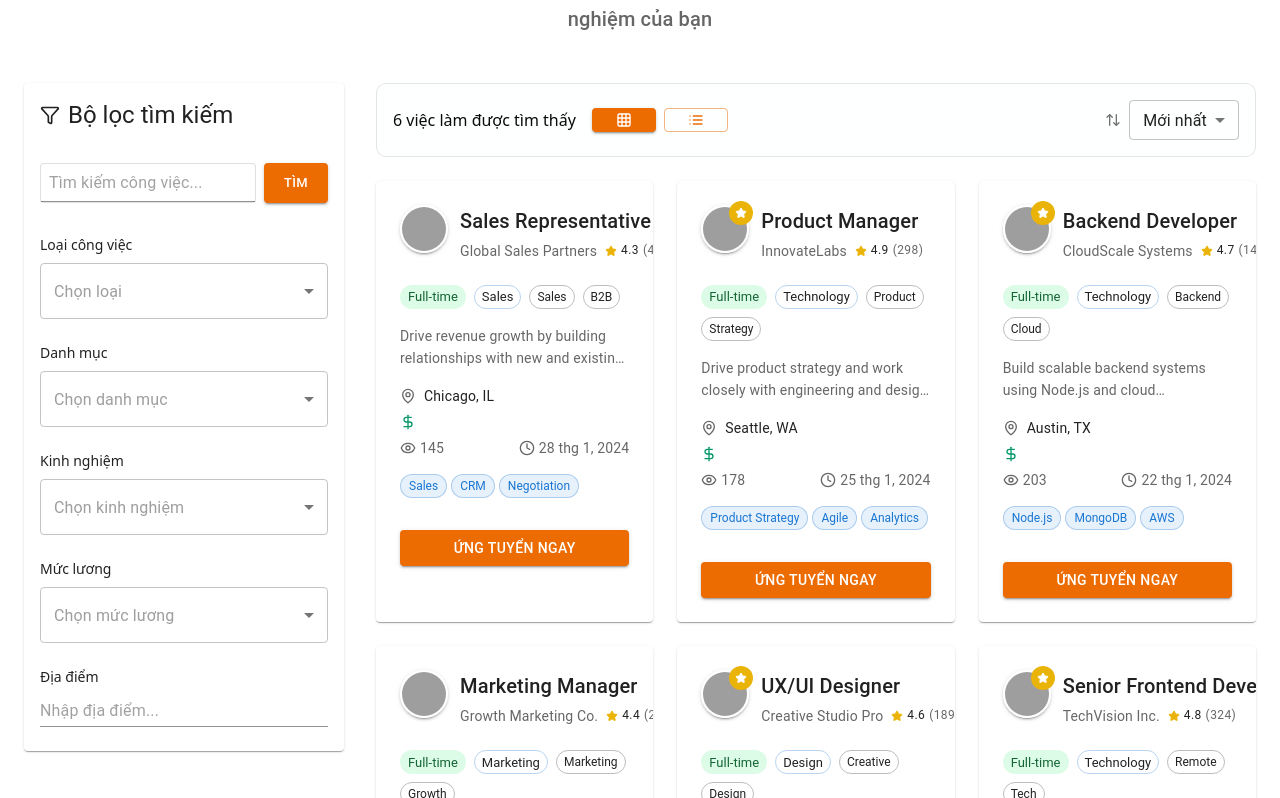
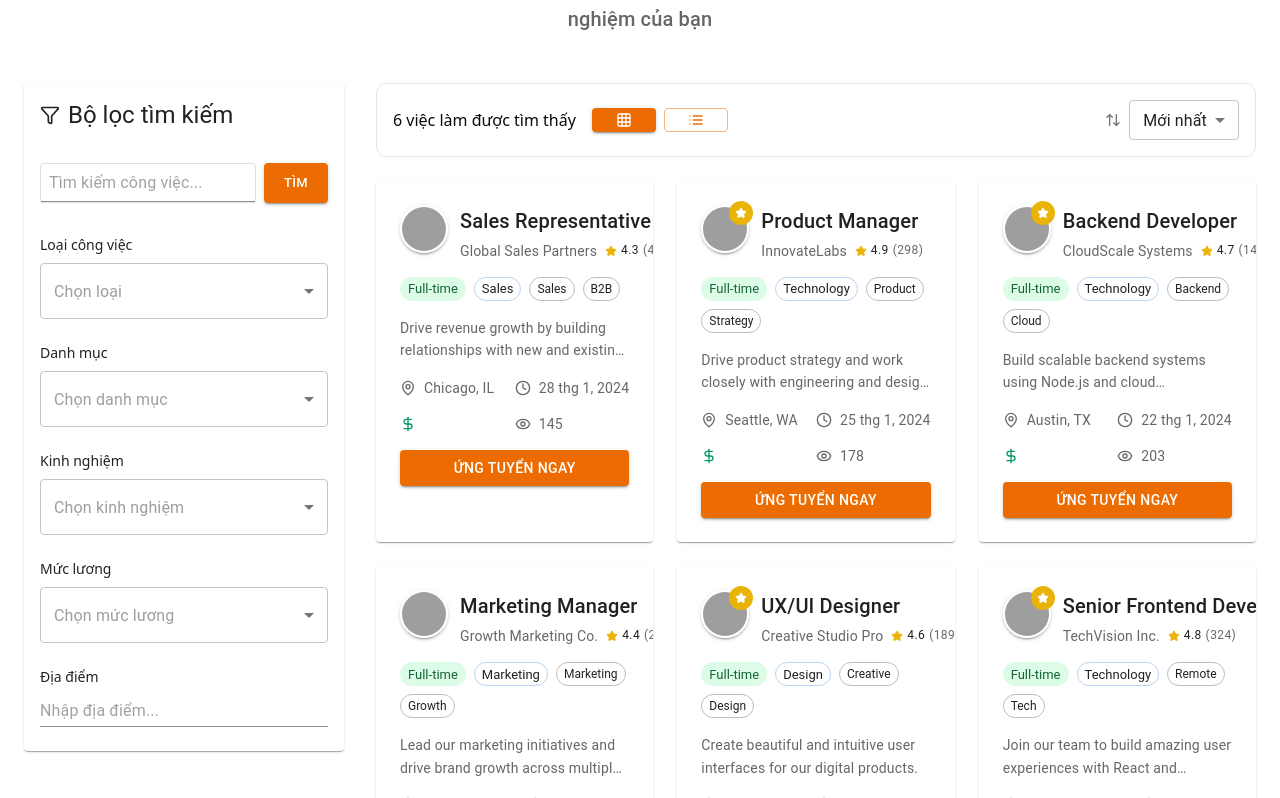
Before and after one commit to mingnhi/cvkingapp, a Next.js app in the folder frontend/: page /job in a window 1280 px wide. Shown: the part 2002-2800 px from the top of the page. Built offline with nearby package versions, Linux system fonts and the light colour scheme; grey boxes are pictures that could not be loaded.

Commit message:
refactor: streamline JobCard and JobFilters components for improved readability and functionality

```diff
--- a/frontend/src/components/ui/client/job/JobCard.tsx
+++ b/frontend/src/components/ui/client/job/JobCard.tsx
@@ -1,26 +1,10 @@
 import { motion } from "motion/react";
 import { Job } from "@/types/job.type";
 import {
-  Card,
-  CardContent,
-  CardActions,
-  Typography,
-  Button,
-  Chip,
-  Avatar,
-  Box,
-  IconButton,
-  useTheme,
-  alpha,
+  Card, CardContent, CardActions, Typography, Button, Chip, Avatar,
+  Box, IconButton, useTheme, alpha
 } from "@mui/material";
-import {
-  MapPin,
-  Clock,
-  DollarSign,
-  Eye,
-  BookmarkPlus,
-  Star,
-} from "lucide-react";
+import { MapPin, Clock, DollarSign, Eye, BookmarkPlus, Star } from "lucide-react";
 
 interface JobCardProps {
   job: Job;
@@ -32,179 +16,93 @@ interface JobCardProps {
 export function JobCard({ job, index, onApply, onSave }: JobCardProps) {
   const theme = useTheme();
 
-  // const formatSalary = (min: number, max: number, currency: string) => {
-  //   return `${currency} ${min.toLocaleString()} - ${max.toLocaleString()}`;
-  // };
+  const formatDate = (d: string) =>
+    new Date(d).toLocaleDateString("vi-VN", { year: "numeric", month: "short", day: "numeric" });
 
-  const formatDate = (dateString: string) => {
-    return new Date(dateString).toLocaleDateString("vi-VN", {
-      year: "numeric",
-      month: "short",
-      day: "numeric",
-    });
+  const typeStyle = (t: string) => {
+    const k = t?.toLowerCase();
+    if (k === "full-time") return { backgroundColor: "#dcfce7", color: "#166534" };
+    if (k === "part-time") return { backgroundColor: "#dbeafe", color: "#1e40af" };
+    if (k === "contract") return { backgroundColor: "#e9d5ff", color: "#7c2d12" };
+    return { backgroundColor: theme.palette.secondary.light, color: theme.palette.text.primary };
   };
 
-  const getJobTypeColor = (type: string) => {
-    switch (type.toLowerCase()) {
-      case "full-time":
-        return { backgroundColor: "#dcfce7", color: "#166534" };
-      case "part-time":
-        return { backgroundColor: "#dbeafe", color: "#1e40af" };
-      case "contract":
-        return { backgroundColor: "#e9d5ff", color: "#7c2d12" };
-      default:
-        return {
-          backgroundColor: theme.palette.secondary.light,
-          color: theme.palette.text.primary,
-        };
-    }
-  };
+  const line = (icon: React.ReactNode, text?: React.ReactNode) => (
+    <Box sx={{ display: "flex", alignItems: "center", gap: 1 }}>
+      {icon}
+      <Typography variant="body2" color="text.secondary" noWrap>
+        {text}
+      </Typography>
+    </Box>
+  );
 
   return (
     <motion.div
-      initial={{ opacity: 0, y: 20 }}
-      animate={{ opacity: 1, y: 0 }}
-      transition={{
-        duration: 0.5,
-        delay: index * 0.1,
-        ease: [0.25, 0.46, 0.45, 0.94],
-      }}
-      whileHover={{
-        y: -8,
-        transition: { duration: 0.3 },
-      }}
+      initial={{ opacity: 0, y: 20 }} animate={{ opacity: 1, y: 0 }}
+      transition={{ duration: 0.5, delay: index * 0.1, ease: [0.25, 0.46, 0.45, 0.94] }}
+      whileHover={{ y: -8, transition: { duration: 0.3 } }}
       style={{ position: "relative" }}
     >
       <Card
         sx={{
-          height: "100%",
-          position: "relative",
-          overflow: "hidden",
+          height: "100%", position: "relative", overflow: "hidden", transition: "all 0.3s ease",
           "&:hover": {
             boxShadow: theme.shadows[8],
-            "& .gradient-overlay": {
-              opacity: 1,
-            },
-            "& .save-button": {
-              opacity: 1,
-            },
+            "& .gradient-overlay": { opacity: 1 },
+            "& .save-button": { opacity: 1 },
           },
-          transition: "all 0.3s ease",
         }}
       >
         {/* Gradient Overlay */}
         <Box
           className="gradient-overlay"
           sx={{
-            position: "absolute",
-            inset: 0,
-            background: `linear-gradient(135deg, ${alpha(
-              theme.palette.primary.main,
-              0.05
-            )} 0%, transparent 50%, ${alpha(
-              theme.palette.secondary.main,
-              0.05
-            )} 100%)`,
-            opacity: 0,
-            transition: "opacity 0.3s ease",
-            pointerEvents: "none",
+            position: "absolute", inset: 0,
+            background: `linear-gradient(135deg, ${alpha(theme.palette.primary.main, 0.05)} 0%, transparent 50%, ${alpha(theme.palette.secondary.main, 0.05)} 100%)`,
+            opacity: 0, transition: "opacity 0.3s ease", pointerEvents: "none",
           }}
         />
 
         <CardContent sx={{ p: 3, pb: 2, position: "relative" }}>
-          <Box
-            sx={{
-              display: "flex",
-              alignItems: "flex-start",
-              justifyContent: "space-between",
-              mb: 2,
-            }}
-          >
-            <Box
-              sx={{
-                display: "flex",
-                alignItems: "flex-start",
-                gap: 1.5,
-                flex: 1,
-              }}
-            >
-              {/* Company Logo */}
-              <motion.div
-                initial={{ scale: 0.8, opacity: 0 }}
-                animate={{ scale: 1, opacity: 1 }}
-                transition={{ delay: index * 0.1 + 0.1 }}
-                style={{ position: "relative" }}
-              >
+          {/* Header */}
+          <Box sx={{ display: "flex", alignItems: "flex-start", justifyContent: "space-between", mb: 2 }}>
+            <Box sx={{ display: "flex", alignItems: "flex-start", gap: 1.5, flex: 1 }}>
+              <motion.div initial={{ scale: 0.8, opacity: 0 }} animate={{ scale: 1, opacity: 1 }} transition={{ delay: index * 0.1 + 0.1 }} style={{ position: "relative" }}>
                 <Avatar
                   src={job.company?.logo}
-                  sx={{
-                    width: 48,
-                    height: 48,
-                    border: `2px solid ${theme.palette.background.paper}`,
-                    boxShadow: theme.shadows[2],
-                  }}
+                  sx={{ width: 48, height: 48, border: `2px solid ${theme.palette.background.paper}`, boxShadow: theme.shadows[2] }}
                 >
                   {job.company?.name?.slice(0, 2) || "CO"}
                 </Avatar>
                 {job.company?.rating && job.company.rating >= 4.5 && (
-                  <Box
-                    sx={{
-                      position: "absolute",
-                      top: -4,
-                      right: -4,
-                      width: 24,
-                      height: 24,
-                      backgroundColor: "#eab308",
-                      borderRadius: "50%",
-                      display: "flex",
-                      alignItems: "center",
-                      justifyContent: "center",
-                    }}
-                  >
-                    <Star size={12} fill="white" color="white" />
+                  <Box sx={{
+                    position: "absolute", top: -4, right: -4, width: 24, height: 24, bgcolor: "#eab308",
+                    borderRadius: "50%", display: "flex", alignItems: "center", justifyContent: "center",
+                  }}>
+                    <Star size={12} color="#fff" fill="#fff" />
                   </Box>
                 )}
               </motion.div>
 
               <Box sx={{ flex: 1, minWidth: 0 }}>
-                <motion.div
-                  initial={{ opacity: 0 }}
-                  animate={{ opacity: 1 }}
-                  transition={{ delay: index * 0.1 + 0.2 }}
-                >
+                <motion.div initial={{ opacity: 0 }} animate={{ opacity: 1 }} transition={{ delay: index * 0.1 + 0.2 }}>
                   <Typography
-                    variant="h6"
-                    component="h3"
-                    sx={{
-                      mb: 0.5,
-                      transition: "color 0.2s",
-                      "&:hover": {
-                        color: theme.palette.primary.main,
-                      },
-                    }}
-                    noWrap
+                    variant="h6" component="h3" noWrap
+                    sx={{ mb: 0.5, transition: "color 0.2s", "&:hover": { color: theme.palette.primary.main } }}
                   >
                     {job.title}
                   </Typography>
                 </motion.div>
 
-                <Box
-                  sx={{ display: "flex", alignItems: "center", gap: 1, mb: 1 }}
-                >
+                <Box sx={{ display: "flex", alignItems: "center", gap: 1 }}>
                   <Typography variant="body2" color="text.secondary" noWrap>
                     {job.company?.name}
                   </Typography>
                   {job.company?.rating && (
-                    <Box
-                      sx={{ display: "flex", alignItems: "center", gap: 0.5 }}
-                    >
+                    <Box sx={{ display: "flex", alignItems: "center", gap: 0.5 }}>
                       <Star size={12} fill="#eab308" color="#eab308" />
-                      <Typography variant="caption">
-                        {job.company.rating}
-                      </Typography>
-                      <Typography variant="caption" color="text.secondary">
-                        ({job.company.reviewCount})
-                      </Typography>
+                      <Typography variant="caption">{job.company.rating}</Typography>
+                      <Typography variant="caption" color="text.secondary">({job.company.reviewCount})</Typography>
                     </Box>
                   )}
                 </Box>
@@ -213,157 +111,51 @@ export function JobCard({ job, index, onApply, onSave }: JobCardProps) {
 
             <motion.div whileHover={{ scale: 1.1 }} whileTap={{ scale: 0.95 }}>
               <IconButton
-                className="save-button"
-                onClick={() => onSave(job.id)}
-                sx={{
-                  opacity: 0,
-                  transition: "opacity 0.2s",
-                  "&:hover": {
-                    backgroundColor: alpha(theme.palette.primary.main, 0.1),
-                  },
-                }}
+                className="save-button" onClick={() => onSave(job.id)}
+                sx={{ opacity: 0, transition: "opacity 0.2s", "&:hover": { backgroundColor: alpha(theme.palette.primary.main, 0.1) } }}
               >
                 <BookmarkPlus size={20} />
               </IconButton>
             </motion.div>
           </Box>
 
-          {/* Job Type and Category Chips */}
+          {/* Chips */}
           <Box sx={{ display: "flex", flexWrap: "wrap", gap: 1, mb: 2 }}>
-            <Chip
-              label={job.jobType}
-              size="small"
-              sx={getJobTypeColor(job.jobType)}
-            />
-            <Chip
-              label={job.category.name}
-              variant="outlined"
-              size="small"
-              sx={{ borderColor: alpha(theme.palette.primary.main, 0.3) }}
-            />
-            {job.tags.map((tag) => (
-              <Chip
-                key={tag.id}
-                label={tag.name}
-                size="small"
-                variant="outlined"
-                sx={{ fontSize: "0.75rem" }}
-              />
+            <Chip label={job.jobType} size="small" sx={typeStyle(job.jobType)} />
+            <Chip label={job.category.name} size="small" variant="outlined" sx={{ borderColor: alpha(theme.palette.primary.main, 0.3) }} />
+            {job.tags.map(t => (
+              <Chip key={t.id} label={t.name} size="small" variant="outlined" sx={{ fontSize: "0.75rem" }} />
             ))}
           </Box>
 
-          {/* Job Description */}
+          {/* Description */}
           <Typography
-            variant="body2"
-            color="text.secondary"
+            variant="body2" color="text.secondary"
             sx={{
-              mb: 2,
-              lineHeight: 1.6,
-              display: "-webkit-box",
-              WebkitLineClamp: 2,
-              WebkitBoxOrient: "vertical",
-              overflow: "hidden",
+              mb: 2, lineHeight: 1.6, display: "-webkit-box",
+              WebkitLineClamp: 2, WebkitBoxOrient: "vertical", overflow: "hidden",
             }}
           >
             {job.shortDescription}
           </Typography>
 
-          {/* Job Details */}
-          <Box sx={{ space: 2 }}>
-            <Box sx={{ display: "flex", alignItems: "center", gap: 1, mb: 1 }}>
-              <MapPin size={16} color={theme.palette.text.secondary} />
-              <Typography variant="body2" noWrap>
-                {job.location}
-              </Typography>
-            </Box>
-
-            <Box sx={{ display: "flex", alignItems: "center", gap: 1, mb: 1 }}>
-              <DollarSign size={16} color="#059669" />
-              <Typography
-                variant="body2"
-                sx={{
-                  fontWeight: 500,
-                  color: "#059669",
-                }}
-              >
-                {/* {formatSalary(job.salaryMin, job.salaryMax, job.currency)} */}
-              </Typography>
-            </Box>
-
-            <Box
-              sx={{
-                display: "flex",
-                alignItems: "center",
-                justifyContent: "space-between",
-                mb: 2,
-              }}
-            >
-              <Box sx={{ display: "flex", alignItems: "center", gap: 0.5 }}>
-                <Eye size={16} color={theme.palette.text.secondary} />
-                <Typography variant="body2" color="text.secondary">
-                  {job.viewsCount}
-                </Typography>
-              </Box>
-              <Box sx={{ display: "flex", alignItems: "center", gap: 0.5 }}>
-                <Clock size={16} color={theme.palette.text.secondary} />
-                <Typography variant="body2" color="text.secondary">
-                  {formatDate(job.postedAt)}
-                </Typography>
-              </Box>
-            </Box>
+          {/* Details */}
+          <Box sx={{ display: "grid", gridTemplateColumns: "1fr 1fr", alignItems: "center", mb: 2 }}>
+            {line(<MapPin size={16} color={theme.palette.text.secondary} />, job.location)}
+            {line(<Clock size={16} color={theme.palette.text.secondary} />, formatDate(job.postedAt))}
           </Box>
 
-          {/* Skills */}
-          {job.skills.length > 0 && (
-            <Box sx={{ mb: 2 }}>
-              <Box sx={{ display: "flex", flexWrap: "wrap", gap: 0.5 }}>
-                {job.skills.slice(0, 3).map((skill) => (
-                  <Chip
-                    key={skill.id}
-                    label={skill.name}
-                    size="small"
-                    sx={{
-                      backgroundColor: alpha(theme.palette.primary.main, 0.1),
-                      color: theme.palette.primary.main,
-                      border: `1px solid ${alpha(
-                        theme.palette.primary.main,
-                        0.3
-                      )}`,
-                      fontSize: "0.75rem",
-                    }}
-                  />
-                ))}
-                {job.skills.length > 3 && (
-                  <Chip
-                    label={`+${job.skills.length - 3} kỹ năng`}
-                    size="small"
-                    variant="outlined"
-                    sx={{ fontSize: "0.75rem" }}
-                  />
-                )}
-              </Box>
-            </Box>
-          )}
+          <Box sx={{ display: "grid", gridTemplateColumns: "1fr 1fr" }}>
+            {line(<DollarSign size={16} color="#059669" />, /* salary text nếu cần */ "")}
+            {line(<Eye size={16} color={theme.palette.text.secondary} />, job.viewsCount)}
+          </Box>
         </CardContent>
 
         <CardActions sx={{ p: 3, pt: 0 }}>
-          <motion.div
-            style={{ width: "100%" }}
-            whileHover={{ scale: 1.02 }}
-            whileTap={{ scale: 0.98 }}
-          >
+          <motion.div style={{ width: "100%" }} whileHover={{ scale: 1.02 }} whileTap={{ scale: 0.98 }}>
             <Button
-              variant="contained"
-               color="warning"
-              fullWidth
-              onClick={() => onApply(job.id)}
-              sx={{
-                // background: theme.palette.gradient.primary,
-                boxShadow: theme.shadows[2],
-                "&:hover": {
-                  boxShadow: theme.shadows[4],
-                },
-              }}
+              variant="contained" color="warning" fullWidth onClick={() => onApply(job.id)}
+              sx={{ boxShadow: theme.shadows[2], "&:hover": { boxShadow: theme.shadows[4] } }}
             >
               Ứng tuyển ngay
             </Button>
```
Also changed, not shown: frontend/src/components/ui/client/job/JobFilters.tsx (+134 -183 lines).
